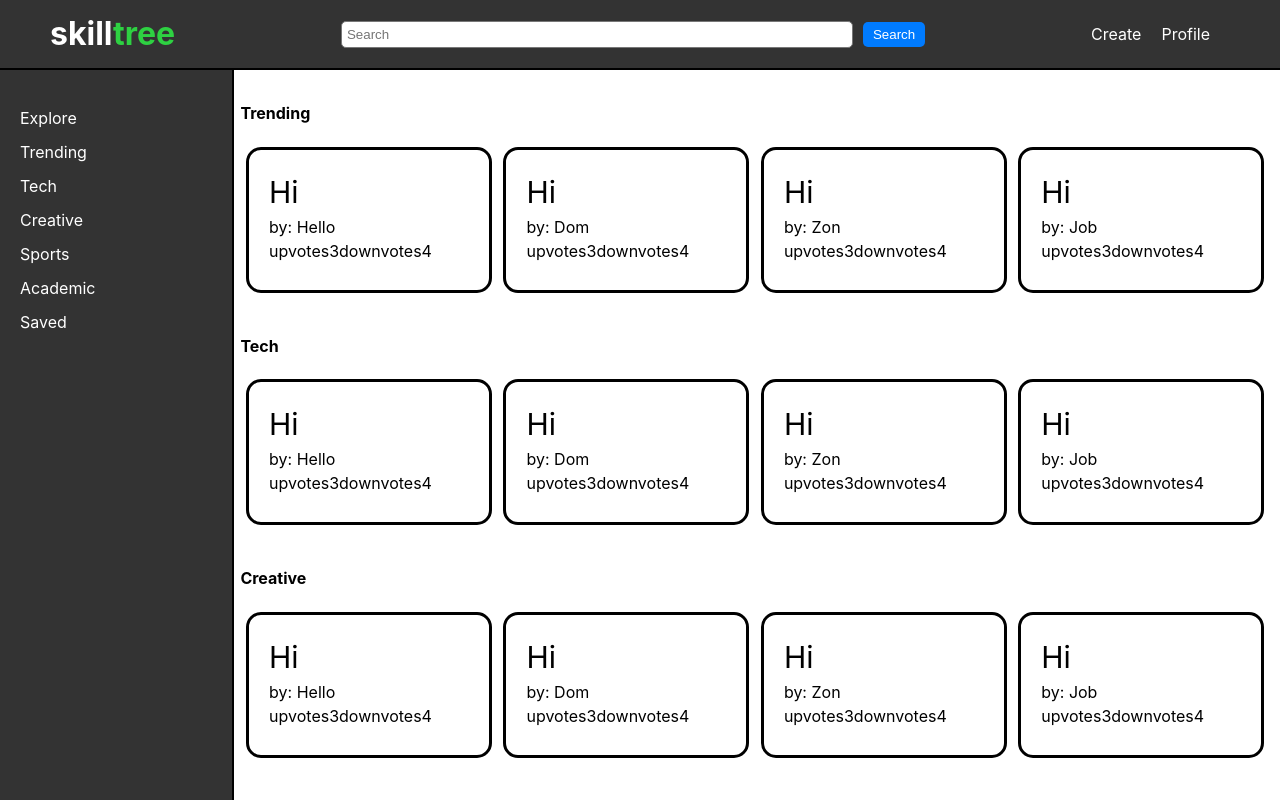
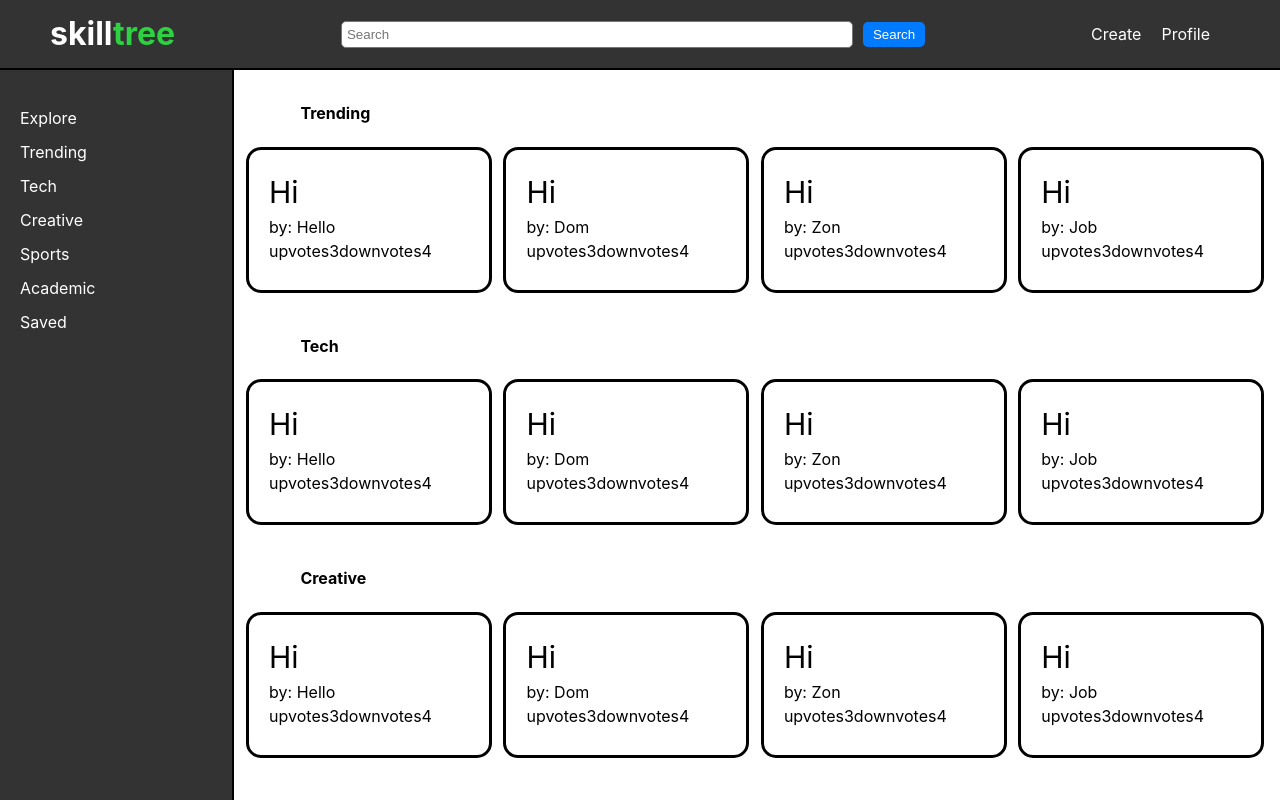
Before and after one commit to NicholasLe04/skilltree, a React (Vite) app in the folder frontend/: page /home in a window 1280 px wide. Shown: the top 800 px of the page. Built offline with nearby package versions, Linux system fonts and the light colour scheme.

Commit message:
Edit hotbar title

```diff
--- a/frontend/src/pages/Home/Hotbar.jsx
+++ b/frontend/src/pages/Home/Hotbar.jsx
@@ -39,7 +39,7 @@ function Hotbar({category, refz}) {
 
     return (
         <div className="hotbar" ref={refz}>
-            <h4>{category}</h4>
+            <h4 style={{marginLeft: '60px'}}>{category}</h4>
             <div className='treecube'>
                 {treeCard.map((e) => <TreeCard title={e.title} author={e.author} upvotes={e.upvotes} downvotes={e.downvotes} treeImageURL={e.treeImageURL} />)}
             </div>
```
